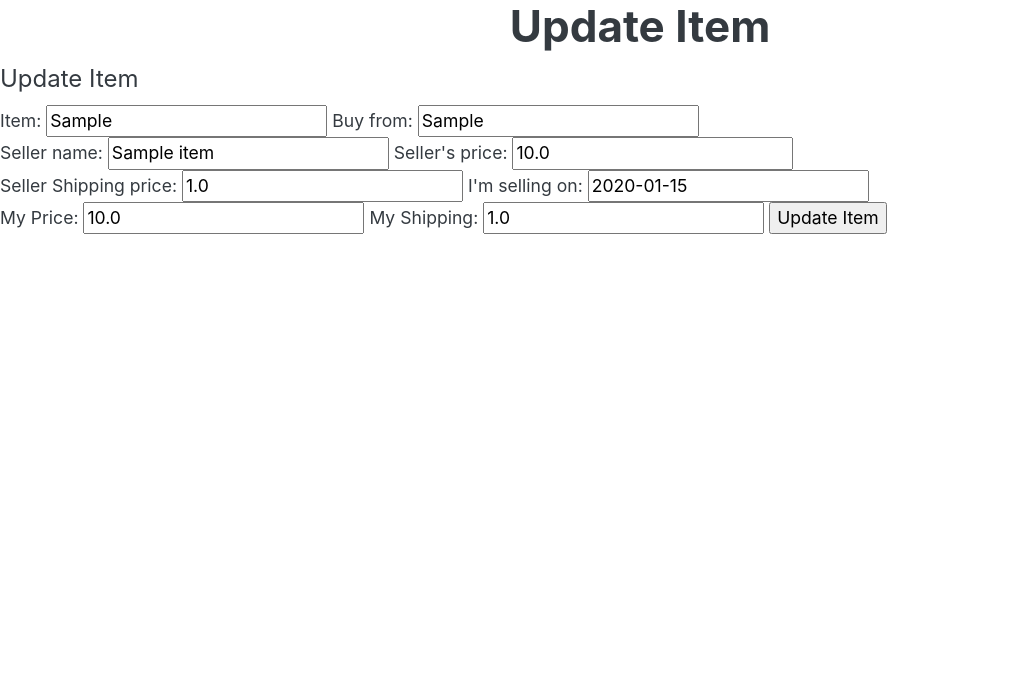
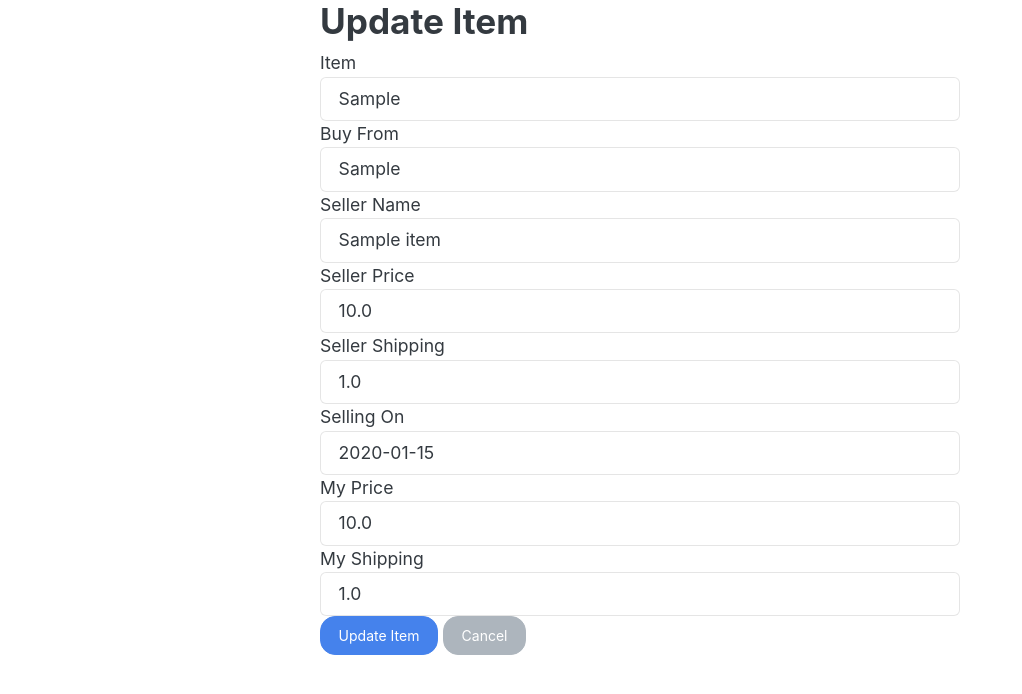
Before and after one commit to nievyx/FlaskInventoryApp, a Flask app: page /update/1 in a window 1280 px wide. Shown: the top 694 px of the page, without its empty margins (0-1022 px from the left). Run offline with Flask 2, Linux system fonts and the light colour scheme; tables that the repository leaves empty hold one stand-in row (values such as "Sample post"); some libraries are stand-ins or nearby versions.

Commit message:
Updated update.html so styling corresponds with Bootstrap as links were previously broken

```diff
--- a/templates/update.html
+++ b/templates/update.html
@@ -5,31 +5,52 @@
 {% endblock %}
 
 {% block body %}
-<div class="content">
-    <h1>Update Item</h1>
+<div class="col-sm-6 offset-sm-3">
+    <h2>Update Item</h2>
 
-     <form action="{{ url_for('.update', id=i.id) }}" method="POST">
-    <fieldset> <legend>Update Item</legend>
-                    Item:
-                <input type="text" name="item" id="item" value="{{ i.item }}"/>
-                    Buy from:
-                <input type="text" name="buy_from" id="buy_from" value="{{i.buy_from}}"/>
-                    <br>
-                    Seller name:
-                <input type="text" name="seller_name" id="seller_name" value="{{i.seller_name}}"/>
-                    Seller's price:
-                <input type="text" name="seller_price" id="seller_price" value="{{i.seller_price}}"/>
-                    <br>
-                    Seller Shipping price:
-                <input type="text" name="seller_shipping" id="seller_shipping" value="{{i.seller_shipping}}"/>
-                    I'm selling on:
-                <input type="text" name="selling_on" id="selling_on" value="{{i.selling_on}}"/>
-                  <br>  My Price:
-                <input type="text" name="my_price" id="my_price" value="{{i.my_price}}"/>
-                    My Shipping:
-                <input type="text" name="my_shipping" id="my_shipping" value="{{i.my_shipping}}"/>
-                <input type="submit" value="Update Item"/>
-            </fieldset>
+    <form action="{{ url_for('update', id=i.id) }}" method="POST">
+        <div class="form-group">
+            <label for="item">Item</label>
+            <input type="text" class="form-control" id="item" name="item" value="{{ i.item }}" required>
+        </div>
+
+        <div class="form-group">
+            <label for="buy_from">Buy From</label>
+            <input type="text" class="form-control" id="buy_from" name="buy_from" value="{{ i.buy_from }}" required>
+        </div>
+
+        <div class="form-group">
+            <label for="seller_name">Seller Name</label>
+            <input type="text" class="form-control" id="seller_name" name="seller_name" value="{{ i.seller_name }}" required>
+        </div>
+
+        <div class="form-group">
+            <label for="seller_price">Seller Price</label>
+            <input type="number" step="0.01" class="form-control" id="seller_price" name="seller_price" value="{{ i.seller_price }}" required>
+        </div>
+
+        <div class="form-group">
+            <label for="seller_shipping">Seller Shipping</label>
+            <input type="number" step="0.01" class="form-control" id="seller_shipping" name="seller_shipping" value="{{ i.seller_shipping }}" required>
+        </div>
+
+        <div class="form-group">
+            <label for="selling_on">Selling On</label>
+            <input type="text" class="form-control" id="selling_on" name="selling_on" value="{{ i.selling_on }}" required>
+        </div>
+
+        <div class="form-group">
+            <label for="my_price">My Price</label>
+            <input type="number" step="0.01" class="form-control" id="my_price" name="my_price" value="{{ i.my_price }}" required>
+        </div>
+
+        <div class="form-group">
+            <label for="my_shipping">My Shipping</label>
+            <input type="number" step="0.01" class="form-control" id="my_shipping" name="my_shipping" value="{{ i.my_shipping }}" required>
+        </div>
+
+        <button type="submit" class="btn btn-primary">Update Item</button>
+        <a href="{{ url_for('index') }}" class="btn btn-secondary">Cancel</a>
     </form>
 </div>
 {% endblock %}
```
